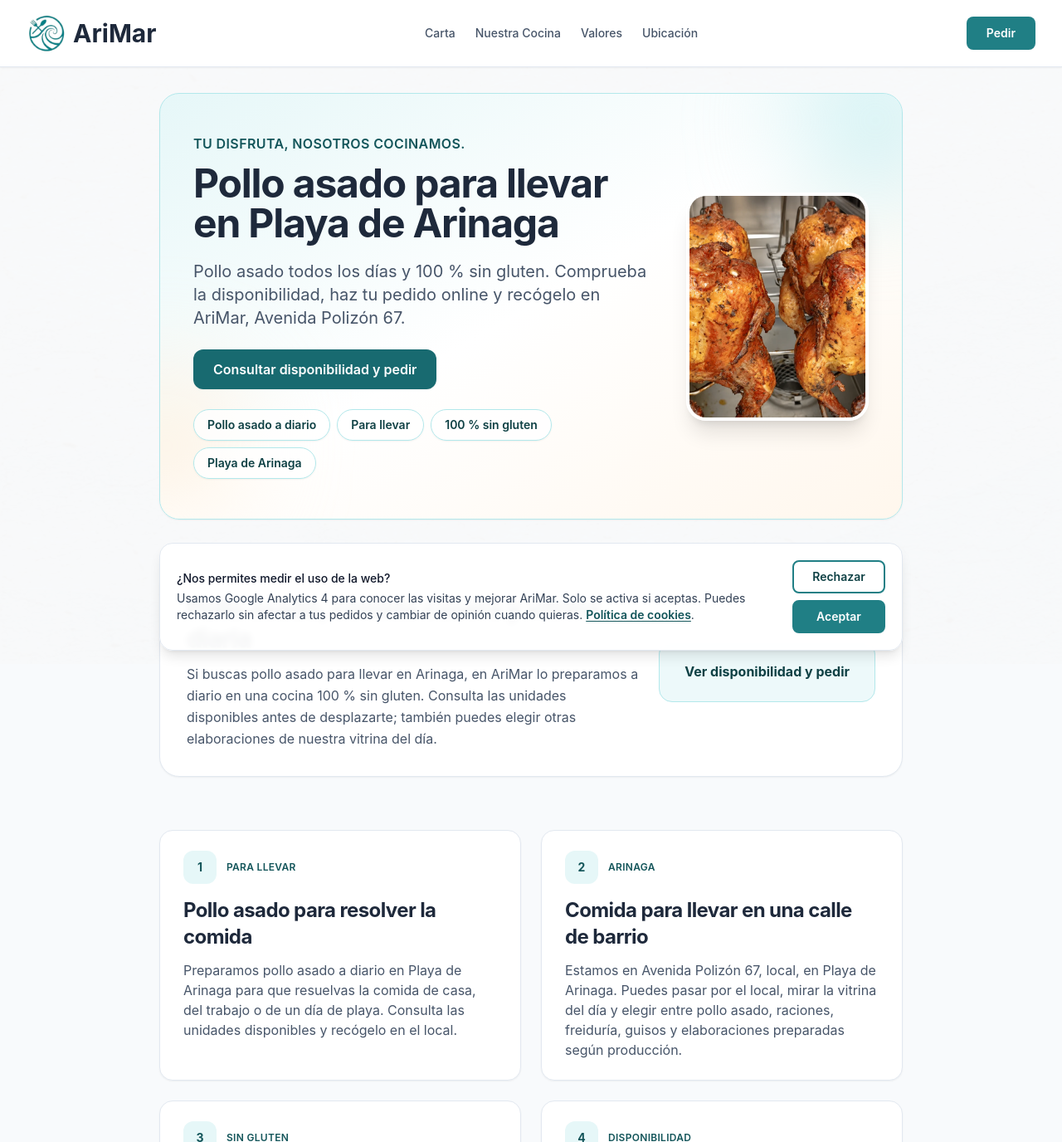
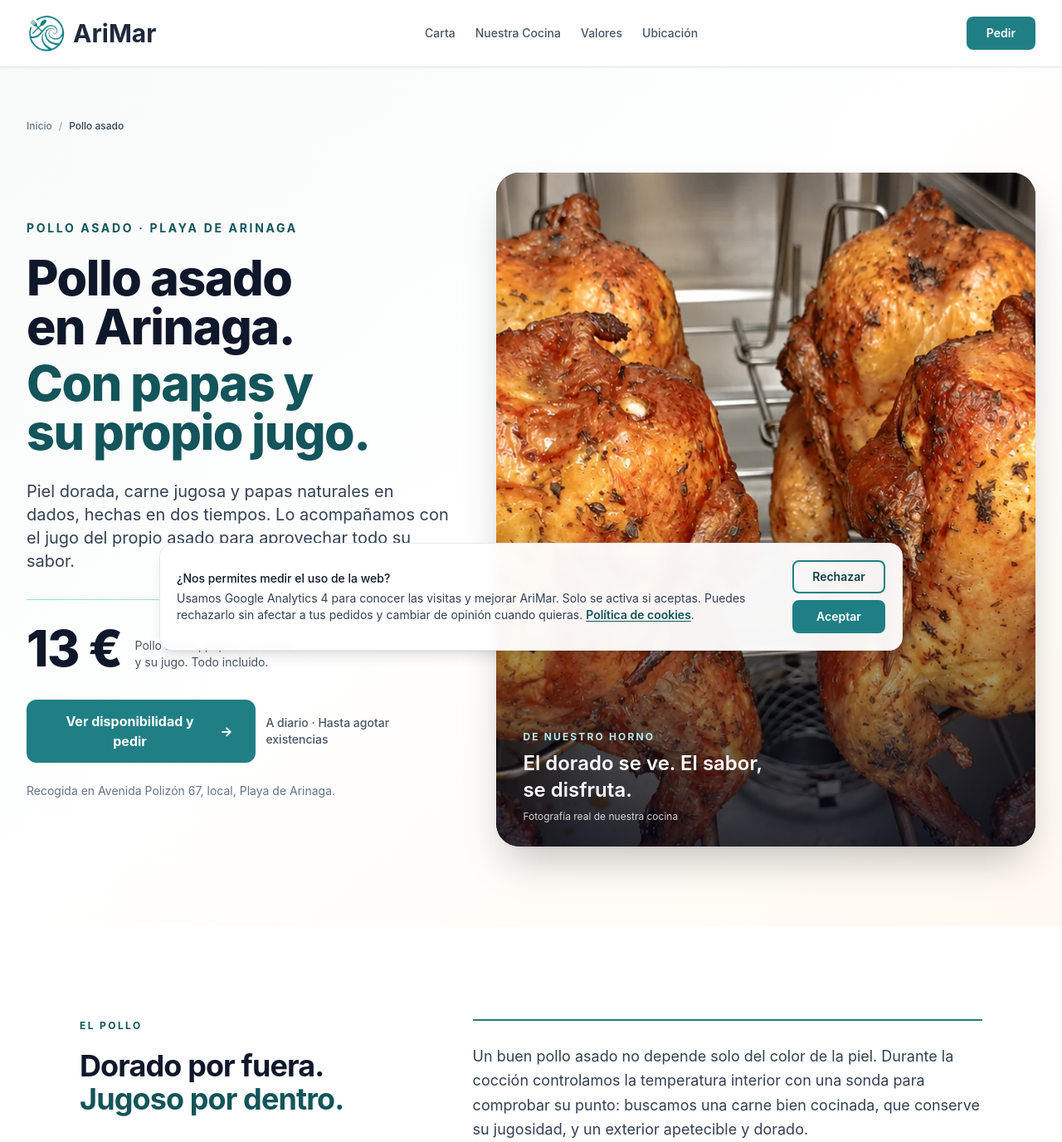
Before and after one commit to talaverilla85/ArimarWeb, a Next.js app: page /pollos-asados-arinaga in a window 1280 px wide. Shown: the top 1376 px of the page at 83% size. Built offline with nearby package versions, Linux system fonts and the light colour scheme.

Commit message:
feat(pollo): editorial product-first landing with papas, jugo and 13-euro order CTA

```diff
--- a/app/pollos-asados-arinaga/page.tsx
+++ b/app/pollos-asados-arinaga/page.tsx
@@ -3,198 +3,300 @@ import Image from 'next/image'
 import Link from 'next/link'
 import { siteConfig } from '@/lib/siteConfig'
 
+const pagePath = '/pollos-asados-arinaga'
+const pageUrl = 'https://arimarfoodlab.es' + pagePath
+const chickenImage = '/images/arimar-20261023-pollos-asados.webp'
+
 export const metadata: Metadata = {
-  title: 'Pollo asado en Arinaga para llevar | AriMar',
+  title: 'Pollo asado en Arinaga con papas y jugo | 13 € – AriMar',
   description:
-    'Pollo asado para llevar en Playa de Arinaga, todos los días y 100 % sin gluten. Consulta disponibilidad, pide online y recoge en Avenida Polizón 67.',
-  alternates: {
-    canonical: '/pollos-asados-arinaga',
+    'Pollo asado jugoso y dorado, con papas naturales en dados y su propio jugo por 13 €. Lo preparamos a diario. Pide para recoger en Playa de Arinaga.',
+  alternates: { canonical: pagePath },
+  openGraph: {
+    title: 'Pollo asado con papas y su jugo · 13 € | AriMar',
+    description:
+      'Pollo asado a diario con papas naturales cortadas en dados y su propio jugo. Todo por 13 € para recoger en Playa de Arinaga.',
+    type: 'website',
+    locale: 'es_ES',
+    url: pageUrl,
+    images: [
+      {
+        url: chickenImage,
+        alt: 'Pollos asados de AriMar durante su cocción en el horno',
       },
-  openGraph: {
-    title: 'Pollo asado en Arinaga para llevar | AriMar',
-    description:
-      'Pollo asado todos los días en Playa de Arinaga, 100 % sin gluten. Pídelo online para recoger en AriMar, Avenida Polizón 67.',
-    type: 'website',
-    url: 'https://arimarfoodlab.es/pollos-asados-arinaga',
+    ],
   },
 }
 
-const sections = [
+const breadcrumbs = {
+  '@context': 'https://schema.org',
+  '@type': 'BreadcrumbList',
+  itemListElement: [
     {
-    eyebrow: 'Para llevar',
-    title: 'Pollo asado para resolver la comida',
-    text: 'Preparamos pollo asado a diario en Playa de Arinaga para que resuelvas la comida de casa, del trabajo o de un día de playa. Consulta las unidades disponibles y recógelo en el local.',
+      '@type': 'ListItem',
+      position: 1,
+      name: 'Inicio',
+      item: 'https://arimarfoodlab.es/',
     },
     {
-    eyebrow: 'Arinaga',
-    title: 'Comida para llevar en una calle de barrio',
-    text: 'Estamos en Avenida Polizón 67, local, en Playa de Arinaga. Puedes pasar por el local, mirar la vitrina del día y elegir entre pollo asado, raciones, freiduría, guisos y elaboraciones preparadas según producción.',
+      '@type': 'ListItem',
+      position: 2,
+      name: 'Pollo asado en Arinaga',
+      item: pageUrl,
     },
-  {
-    eyebrow: 'Sin gluten',
-    title: 'Pollos asados dentro de una carta 100 % sin gluten',
-    text: 'AriMar es un establecimiento 100 % sin gluten: toda la carta está elaborada sin gluten y no trabajamos con ingredientes con gluten. También informamos del resto de alérgenos presentes en cada elaboración.',
-  },
-  {
-    eyebrow: 'Disponibilidad',
-    title: 'Consulta lo disponible y pide online',
-    text: 'Preparamos pollo asado todos los días, sujeto a existencias. Consulta lo que queda disponible, haz tu pedido online y recógelo en AriMar.',
-  },
-]
+  ],
+}
 
-const highlights = ['Pollo asado a diario', 'Para llevar', '100 % sin gluten', 'Playa de Arinaga']
-
-const internalLinks = [
-  { href: '/carta', label: 'Carta 100% sin gluten' },
-  { href: '/sin-gluten-gran-canaria', label: 'Comida 100% sin gluten en Gran Canaria' },
-  { href: '/comida-para-llevar-sin-gluten-gran-canaria', label: 'Comida para llevar sin gluten' },
-  { href: '/comida-sin-gluten-playa-de-arinaga', label: 'Sin gluten en Playa de Arinaga' },
-]
+const orderButton =
+  'inline-flex min-h-12 items-center justify-center gap-3 rounded-xl bg-primary-500 px-7 py-3.5 text-center font-bold text-white shadow-sm transition-colors hover:bg-primary-600 focus-visible:outline-none focus-visible:ring-2 focus-visible:ring-primary-700 focus-visible:ring-offset-2'
 
 export default function PollosAsadosArinagaPage() {
   return (
-    <div className="pt-28 pb-20 px-4 sm:px-6 lg:px-8">
-      <div className="max-w-4xl mx-auto">
-        <header className="relative overflow-hidden rounded-3xl border border-primary-100 bg-gradient-to-br from-primary-50 via-white to-orange-50 px-6 py-10 md:px-10 md:py-12 mb-14 shadow-sm">
-          <div
-            className="absolute -right-16 -top-16 h-48 w-48 rounded-full bg-primary-100/60 blur-3xl"
-            aria-hidden
+    <>
+      <script
+        type="application/ld+json"
+        dangerouslySetInnerHTML={{ __html: JSON.stringify(breadcrumbs) }}
       />
-          <div
-            className="absolute -left-20 bottom-0 h-44 w-44 rounded-full bg-orange-100/70 blur-3xl"
-            aria-hidden
-          />
-          <div className="relative grid gap-8 md:grid-cols-[1fr_220px] md:items-center">
-            <div className="text-center md:text-left">
-              <p className="text-sm md:text-base text-primary-700 font-semibold tracking-wide uppercase mb-3">
-                Tu disfruta, nosotros cocinamos.
+
+      <main className="overflow-hidden bg-white pb-20 text-slate-900">
+        {/* Producto primero: el visitante ve el pollo, lo que incluye y el precio. */}
+        <section className="relative overflow-hidden bg-gradient-to-br from-[#f6faf9] via-white to-[#fff9f0] pt-28 pb-14 md:pt-36 md:pb-24">
+          <div className="mx-auto max-w-7xl px-4 sm:px-6 lg:px-8">
+            <nav aria-label="Ruta de navegación" className="mb-8 text-xs font-medium text-slate-500 md:mb-12">
+              <Link href="/" className="hover:text-primary-700">Inicio</Link>
+              <span aria-hidden="true" className="mx-2 text-slate-400">/</span>
+              <span className="text-slate-700">Pollo asado</span>
+            </nav>
+
+            <div className="grid items-center gap-10 lg:grid-cols-[0.88fr_1.12fr] lg:gap-14">
+              <div className="max-w-xl">
+                <p className="mb-5 text-xs font-bold uppercase tracking-[0.19em] text-primary-700 md:text-sm">
+                  Pollo asado · Playa de Arinaga
                 </p>
-              <h1 className="text-4xl md:text-5xl font-bold text-slate-800 mb-5 tracking-tight">
-                Pollo asado para llevar en Playa de Arinaga
+                <h1 className="text-balance text-4xl font-extrabold leading-[1.08] tracking-tight text-slate-900 sm:text-5xl lg:text-[3.7rem]">
+                  Pollo asado en Arinaga.
+                  <span className="mt-2 block text-primary-700">
+                    Con papas y su propio jugo.
+                  </span>
                 </h1>
-              <p className="text-lg md:text-xl text-slate-600 leading-relaxed">
-                Pollo asado todos los días y 100 % sin gluten. Comprueba la disponibilidad,
-                haz tu pedido online y recógelo en AriMar, Avenida Polizón 67.
+                <p className="mt-7 max-w-lg text-lg leading-relaxed text-slate-700 md:text-xl">
+                  Piel dorada, carne jugosa y papas naturales en dados, hechas en dos tiempos.
+                  Lo acompañamos con el jugo del propio asado para aprovechar todo su sabor.
                 </p>
-              <div className="mt-6">
-                <Link
-                  href="/hoy"
-                  className="inline-flex min-h-12 items-center justify-center rounded-xl bg-primary-600 px-6 py-3 font-semibold text-white shadow-sm transition-colors hover:bg-primary-700"
-                >
-                  Consultar disponibilidad y pedir
+
+                <div className="mt-8 flex items-end gap-4 border-t border-primary-200/80 pt-7">
+                  <span className="text-5xl font-extrabold leading-none tracking-tight text-slate-900 sm:text-6xl">
+                    13 €
+                  </span>
+                  <span className="max-w-[200px] pb-1 text-sm leading-snug text-slate-600">
+                    Pollo asado, papas naturales y su jugo. Todo incluido.
+                  </span>
+                </div>
+
+                <div className="mt-8 flex flex-col items-start gap-3 sm:flex-row sm:items-center">
+                  <Link href={siteConfig.pedirPath} className={orderButton}>
+                    Ver disponibilidad y pedir
+                    <span aria-hidden="true">→</span>
                   </Link>
+                  <span className="text-sm font-medium text-slate-600">
+                    A diario · Hasta agotar existencias
+                  </span>
                 </div>
-              <div className="mt-6 flex flex-wrap justify-center gap-2 md:justify-start">
-                {highlights.map((item) => (
-                  <span
-                    key={item}
-                    className="rounded-full border border-primary-100 bg-white/80 px-4 py-2 text-sm font-semibold text-primary-800 shadow-sm"
-                  >
-                    {item}
-                  </span>
-                ))}
-              </div>
-            </div>
-            <div className="mx-auto w-full max-w-sm md:max-w-none">
-              <div className="relative aspect-[4/5] overflow-hidden rounded-3xl border-4 border-white shadow-xl">
-                <Image
-                  src="/images/arimar-20261023-pollos-asados.webp"
-                  alt="Pollos asados de AriMar en el horno de nuestra cocina, para recoger en Playa de Arinaga"
-                  fill
-                  sizes="(max-width: 768px) 80vw, 220px"
-                  className="object-cover"
-                  priority
-                />
-              </div>
-            </div>
-          </div>
-        </header>
-
-        <section className="mb-16 rounded-3xl border border-slate-200 bg-white px-6 py-8 md:px-8 shadow-sm">
-          <div className="grid gap-6 md:grid-cols-3 md:items-center">
-            <div className="md:col-span-2">
-              <h2 className="text-2xl md:text-3xl font-bold text-slate-800 mb-3 tracking-tight">
-                Pollo asado, comida casera y vitrina diaria
-              </h2>
-              <p className="text-slate-600 leading-relaxed">
-                Si buscas pollo asado para llevar en Arinaga, en AriMar lo preparamos a diario en
-                una cocina 100 % sin gluten. Consulta las unidades disponibles antes de desplazarte;
-                también puedes elegir otras elaboraciones de nuestra vitrina del día.
+                <p className="mt-6 text-sm text-slate-500">
+                  Recogida en {siteConfig.address.street}, {siteConfig.address.locality}.
                 </p>
               </div>
-            <Link
-              href="/hoy"
-              className="rounded-2xl bg-primary-50/70 border border-primary-100 px-5 py-6 text-center font-bold text-primary-800 hover:bg-primary-100 transition-colors focus-visible:outline-none focus-visible:ring-2 focus-visible:ring-primary-500 focus-visible:ring-offset-2"
-            >
-              Ver disponibilidad y pedir
-            </Link>
+
+              <figure className="relative mx-auto w-full max-w-xl lg:max-w-none">
+                <div className="relative aspect-[4/5] overflow-hidden rounded-[1.75rem] bg-slate-900 shadow-2xl sm:aspect-[5/4] lg:aspect-[4/5]">
+                  <Image
+                    src={chickenImage}
+                    alt="Pollos asados de AriMar dorándose en el horno durante su preparación"
+                    fill
+                    priority
+                    sizes="(max-width: 1024px) 100vw, 55vw"
+                    className="object-cover object-center"
+                  />
+                  <div aria-hidden="true" className="absolute inset-0 bg-gradient-to-t from-slate-950/75 via-transparent to-transparent" />
+                  <figcaption className="absolute bottom-0 left-0 right-0 px-6 pb-7 pt-16 text-white sm:px-8">
+                    <p className="text-xs font-bold uppercase tracking-[0.18em] text-primary-100">
+                      De nuestro horno
+                    </p>
+                    <p className="mt-2 max-w-xs text-xl font-semibold leading-snug sm:text-2xl">
+                      El dorado se ve. El sabor, se disfruta.
+                    </p>
+                    <p className="mt-2 text-xs text-white/80">Fotografía real de nuestra cocina</p>
+                  </figcaption>
                 </div>
-        </section>
-
-        <div className="grid grid-cols-1 md:grid-cols-2 gap-6 mb-16">
-          {sections.map((section, index) => (
-            <section
-              key={section.title}
-              className="rounded-2xl border border-slate-200 bg-white px-6 py-6 md:px-7 shadow-sm hover:shadow-md transition-shadow"
-            >
-              <div className="mb-4 flex items-center gap-3">
-                <span className="flex h-10 w-10 items-center justify-center rounded-xl bg-primary-50 text-sm font-bold text-primary-700">
-                  {index + 1}
-                </span>
-                <p className="text-xs font-semibold uppercase tracking-wide text-primary-700">{section.eyebrow}</p>
-              </div>
-              <h2 className="text-xl md:text-2xl font-bold text-slate-800 mb-3 tracking-tight">{section.title}</h2>
-              <p className="text-slate-600 leading-relaxed text-sm md:text-base">{section.text}</p>
-            </section>
-          ))}
-        </div>
-
-        <section className="rounded-3xl bg-slate-900 px-6 py-10 md:px-10 text-center shadow-sm mb-10">
-          <div className="mx-auto max-w-2xl">
-            <h2 className="text-2xl md:text-3xl font-bold text-white mb-4 tracking-tight">
-              Ven a por tu pollo asado en Arinaga
-            </h2>
-            <p className="text-white/75 mb-8 leading-relaxed">
-              Estamos en {siteConfig.address.street}, {siteConfig.address.locality}.
-            </p>
-            <div className="flex flex-col sm:flex-row gap-4 justify-center">
-              <Link
-                href="/hoy"
-                className="inline-flex justify-center px-8 py-3 bg-primary-500 text-white text-sm md:text-base font-semibold rounded-lg hover:bg-primary-600 transition-colors shadow-md"
-              >
-                Ver disponibilidad y pedir
-              </Link>
-              <Link
-                href="/contacto"
-                className="inline-flex justify-center px-8 py-3 border border-white/25 text-white text-sm md:text-base font-semibold rounded-lg hover:bg-white/10 transition-colors"
-              >
-                Cómo llegar
-              </Link>
+              </figure>
             </div>
           </div>
         </section>
 
-        <section
-          className="rounded-2xl border border-slate-200 bg-white px-5 py-6 md:px-7 shadow-sm"
-          aria-labelledby="enlaces-pollos-heading"
-        >
-          <h2 id="enlaces-pollos-heading" className="text-xl md:text-2xl font-bold text-slate-800 mb-4 tracking-tight">
-            También te puede interesar
+        {/* Relato gastronómico, sin tarjetas repetidas ni mensajes genéricos de la marca. */}
+        <section className="py-20 md:py-28" aria-labelledby="punto-de-coccion">
+          <div className="mx-auto grid max-w-6xl gap-8 px-4 sm:px-6 md:grid-cols-[0.8fr_1.2fr] md:gap-16 lg:px-8">
+            <div>
+              <p className="mb-5 text-xs font-bold uppercase tracking-[0.2em] text-primary-700">
+                El pollo
+              </p>
+              <h2 id="punto-de-coccion" className="text-balance text-3xl font-bold leading-tight tracking-tight sm:text-4xl">
+                Dorado por fuera.
+                <span className="block text-primary-700">Jugoso por dentro.</span>
               </h2>
-          <ul className="flex flex-wrap gap-2 list-none pl-0">
-            {internalLinks.map((link) => (
-              <li key={link.href}>
-                <Link
-                  href={link.href}
-                  className="inline-flex rounded-full border border-primary-100 bg-primary-50/70 px-4 py-2 text-sm font-semibold text-primary-800 hover:bg-primary-100 transition-colors focus-visible:outline-none focus-visible:ring-2 focus-visible:ring-primary-500 focus-visible:ring-offset-2"
-                >
-                  {link.label}
-                </Link>
-              </li>
-            ))}
-          </ul>
-        </section>
+            </div>
+            <div className="border-t-2 border-primary-500 pt-7">
+              <p className="text-lg leading-relaxed text-slate-700">
+                Un buen pollo asado no depende solo del color de la piel. Durante la cocción
+                controlamos la temperatura interior con una sonda para comprobar su punto:
+                buscamos una carne bien cocinada, que conserve su jugosidad, y un exterior
+                apetecible y dorado.
+              </p>
+              <p className="mt-5 leading-relaxed text-slate-600">
+                Lo sazonamos con una selección de especias que potencia el sabor natural del
+                pollo sin taparlo. Utilizamos especias certificadas sin gluten, como parte
+                de nuestra forma de trabajar.
+              </p>
             </div>
           </div>
+        </section>
+
+        <section className="bg-[#f8f4ed] py-20 md:py-28" aria-labelledby="papas-naturales">
+          <div className="mx-auto max-w-6xl px-4 sm:px-6 lg:px-8">
+            <div className="max-w-3xl">
+              <p className="mb-5 text-xs font-bold uppercase tracking-[0.2em] text-primary-700">
+                Las papas
+              </p>
+              <h2 id="papas-naturales" className="text-balance text-3xl font-bold leading-tight tracking-tight text-slate-900 sm:text-4xl md:text-5xl">
+                Naturales, cortadas cada día.
+                <span className="block text-primary-700">Y hechas en dos tiempos.</span>
+              </h2>
+              <p className="mt-7 max-w-2xl text-lg leading-relaxed text-slate-700">
+                Las papas no son un añadido de última hora. Las cortamos en dados cada día
+                y cuidamos las dos fases de cocción para conseguir el contraste que nos gusta.
+              </p>
+            </div>
+
+            <div className="mt-12 grid gap-8 border-t border-[#d9cec0] pt-9 sm:grid-cols-2 sm:gap-14">
+              <div>
+                <p className="mb-3 text-sm font-bold uppercase tracking-wider text-primary-700">
+                  Primera cocción
+                </p>
+                <h3 className="text-2xl font-bold tracking-tight text-slate-900">
+                  Tiernas por dentro
+                </h3>
+                <p className="mt-3 leading-relaxed text-slate-700">
+                  Primero buscamos que las papas se cocinen bien por dentro y queden suaves.
+                </p>
+              </div>
+              <div className="border-t border-[#d9cec0] pt-7 sm:border-l sm:border-t-0 sm:pl-12 sm:pt-0">
+                <p className="mb-3 text-sm font-bold uppercase tracking-wider text-primary-700">
+                  Segunda cocción
+                </p>
+                <h3 className="text-2xl font-bold tracking-tight text-slate-900">
+                  Doradas por fuera
+                </h3>
+                <p className="mt-3 leading-relaxed text-slate-700">
+                  Después terminamos el dorado para lograr un exterior apetecible con ese
+                  punto ligeramente crujiente.
+                </p>
+              </div>
+            </div>
+            <p className="mt-11 text-sm font-semibold text-primary-800">
+              Siempre incluidas con el pollo asado de 13 €.
+            </p>
+          </div>
+        </section>
+
+        <section className="relative overflow-hidden bg-primary-900 py-20 text-white md:py-28" aria-labelledby="jugo-asado">
+          <div className="pointer-events-none absolute -right-24 top-0 h-80 w-80 rounded-full border border-white/10" aria-hidden="true" />
+          <div className="pointer-events-none absolute -right-8 top-8 h-60 w-60 rounded-full border border-white/10" aria-hidden="true" />
+          <div className="relative mx-auto grid max-w-6xl items-center gap-8 px-4 sm:px-6 md:grid-cols-[0.82fr_1.18fr] md:gap-16 lg:px-8">
+            <div>
+              <p className="mb-5 text-xs font-bold uppercase tracking-[0.2em] text-primary-200">
+                El jugo
+              </p>
+              <h2 id="jugo-asado" className="text-balance text-3xl font-bold leading-tight tracking-tight sm:text-4xl md:text-5xl">
+                Lo bueno del asado también está en su jugo.
+              </h2>
+            </div>
+            <div className="border-t border-primary-300/50 pt-7">
+              <p className="text-lg leading-relaxed text-white/85">
+                Acompañamos el pollo y las papas con su propio jugo del asado, donde se
+                concentra el sabor de la carne y nuestra selección de especias.
+                Es parte de lo que hace que el conjunto tenga ese sabor que apetece repetir.
+              </p>
+              <p className="mt-7 text-sm font-semibold text-primary-100">
+                Pollo, papas y jugo. No hace falta complicarlo más.
+              </p>
+            </div>
+          </div>
+        </section>
+
+        <section className="py-20 md:py-24" aria-labelledby="donde-comprar-pollo">
+          <div className="mx-auto grid max-w-6xl gap-10 px-4 sm:px-6 md:grid-cols-[1fr_1fr] md:gap-16 lg:px-8">
+            <div>
+              <p className="mb-5 text-xs font-bold uppercase tracking-[0.2em] text-primary-700">
+                Para llevar en Arinaga
+              </p>
+              <h2 id="donde-comprar-pollo" className="text-balance text-3xl font-bold leading-tight tracking-tight sm:text-4xl">
+                ¿Dónde comprar pollo asado en Playa de Arinaga?
+              </h2>
+            </div>
+            <div className="space-y-5 text-lg leading-relaxed text-slate-700">
+              <p>
+                Preparamos pollo asado todos los días en AriMar, en Avenida Polizón 67,
+                Playa de Arinaga (Agüimes, Gran Canaria).
+                Puedes acercarte al local o consultar las unidades disponibles y
+                pedir online para recoger.
+              </p>
+              <p className="text-base text-slate-600">
+                Atendemos de 11:30 a 16:00, salvo cambios puntuales de horario.
+                El pollo está disponible hasta agotar existencias.
+              </p>
+              <div className="flex flex-wrap gap-5 pt-2 text-base font-semibold">
+                <a
+                  href={siteConfig.mapsUrl}
+                  target="_blank"
+                  rel="noopener noreferrer"
+                  className="text-primary-700 underline decoration-primary-300 underline-offset-4 hover:text-primary-900"
+                >
+                  Cómo llegar <span aria-hidden="true">↗</span>
+                </a>
+                <Link
+                  href="/carta"
+                  className="text-primary-700 underline decoration-primary-300 underline-offset-4 hover:text-primary-900"
+                >
+                  Ver la carta completa <span aria-hidden="true">→</span>
+                </Link>
+              </div>
+            </div>
+          </div>
+        </section>
+
+        <section className="mx-4 overflow-hidden rounded-[1.75rem] bg-gradient-to-br from-primary-50 to-[#f6f1e9] px-6 py-12 sm:mx-6 sm:px-10 md:mx-8 md:py-16" aria-labelledby="pedir-pollo">
+          <div className="mx-auto flex max-w-5xl flex-col gap-8 md:flex-row md:items-center md:justify-between">
+            <div>
+              <p className="mb-4 text-xs font-bold uppercase tracking-[0.2em] text-primary-700">
+                Tu comida, lista para recoger
+              </p>
+              <h2 id="pedir-pollo" className="text-balance text-3xl font-bold leading-tight tracking-tight sm:text-4xl">
+                Hoy apetece pollo asado.
+              </h2>
+              <p className="mt-4 text-lg text-slate-700">
+                Pollo asado, papas naturales y su jugo. <strong>Todo por 13 €.</strong>
+              </p>
+              <p className="mt-4 text-sm text-slate-600">
+                Elaborado en una cocina 100 % sin gluten · Sujeto a disponibilidad diaria.
+              </p>
+            </div>
+            <Link href={siteConfig.pedirPath} className={orderButton}>
+              Consultar y pedir
+              <span aria-hidden="true">→</span>
+            </Link>
+          </div>
+        </section>
+      </main>
+    </>
   )
 }
```
Lines whose indentation alone changed are shown as unchanged.
